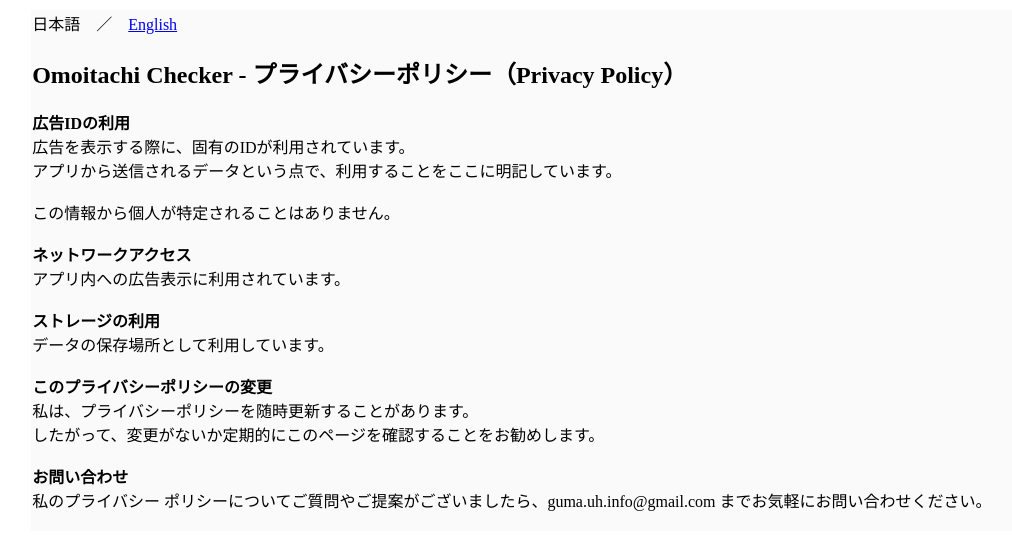
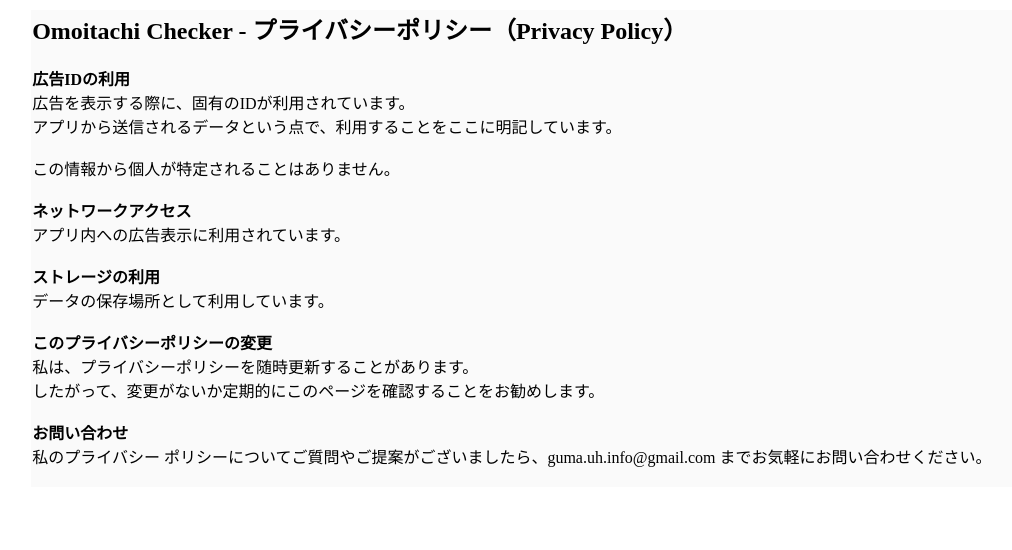
Before and after one commit to gumaUH/privacy-policy, a plain HTML site: page omoitachi-checker/index.html in a window 1280 px wide. Shown: the whole page, without its empty margins (42-1054 px from the left). Drawn offline with Linux system fonts and the light colour scheme.

Commit message:
Update index.html

```diff
--- a/omoitachi-checker/index.html
+++ b/omoitachi-checker/index.html
@@ -4,7 +4,7 @@
 <head>
 <meta http-equiv="Content-Type" content="text/html; charset=UTF-8">
 <meta name="viewport" content="width=device-width">
-<link rel="stylesheet" href="./mobile.css" type="text/css" />
+<link rel="stylesheet" href="" type="text/css" />
 
 <title>Omoitachi Checker</title>
 
@@ -13,7 +13,6 @@
 
 <table border=0 width=90%><tr><td bgcolor=#fafafa>
 <div id="contents">
-日本語　／　<a href="./index-en.html">English</a>
 
 
 <h2>Omoitachi Checker - プライバシーポリシー（Privacy Policy）</h2>
```
